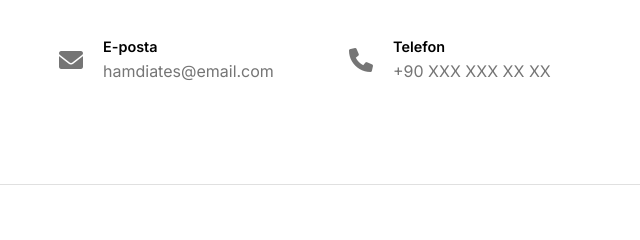
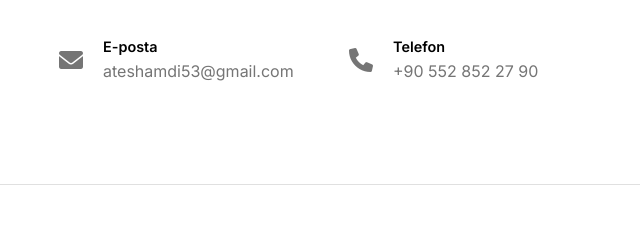
Before and after one commit to Hamdiates06/amdiates.github.io, a plain HTML site: page index.html in a window 1280 px wide. Shown: the part 1566-1806 px from the top of the page, 451-1091 px from the left. Drawn offline with Linux system fonts and the light colour scheme.

Commit message:
Update index.html

```diff
--- a/index.html
+++ b/index.html
@@ -48,7 +48,7 @@
             <h2>Hakkımda</h2>
             <p>
                 Ankara Yıldırım Beyazıt Üniversitesi, Biyomedikal Cihaz Teknolojisi programı 2. sınıf öğrencisiyim.
-                <span class="bold">Savunma Sanayii</span> ve sağlık teknolojilerinin kesişim noktalarında yenilikçi çözümler
+                <span class="bold">Savunma Sanayi</span> ve sağlık teknolojilerinin kesişim noktalarında yenilikçi çözümler
                 geliştirmeye odaklanıyorum. Elektronik sistemler ve cihaz mühendisliği tutkumun peşinden gidiyorum.
             </p>
         </section>
@@ -89,14 +89,14 @@
                     <i class="fas fa-envelope"></i>
                     <div>
                         <strong>E-posta</strong>
-                        <span class="email-link">hamdiates@email.com</span>
+                        <span class="email-link">ateshamdi53@gmail.com</span>
                     </div>
                 </div>
                 <div class="contact-item">
                     <i class="fas fa-phone"></i>
                     <div>
                         <strong>Telefon</strong>
-                        <span>+90 XXX XXX XX XX</span>
+                        <span>+90 552 852 27 90</span>
                     </div>
                 </div>
             </div>
```
